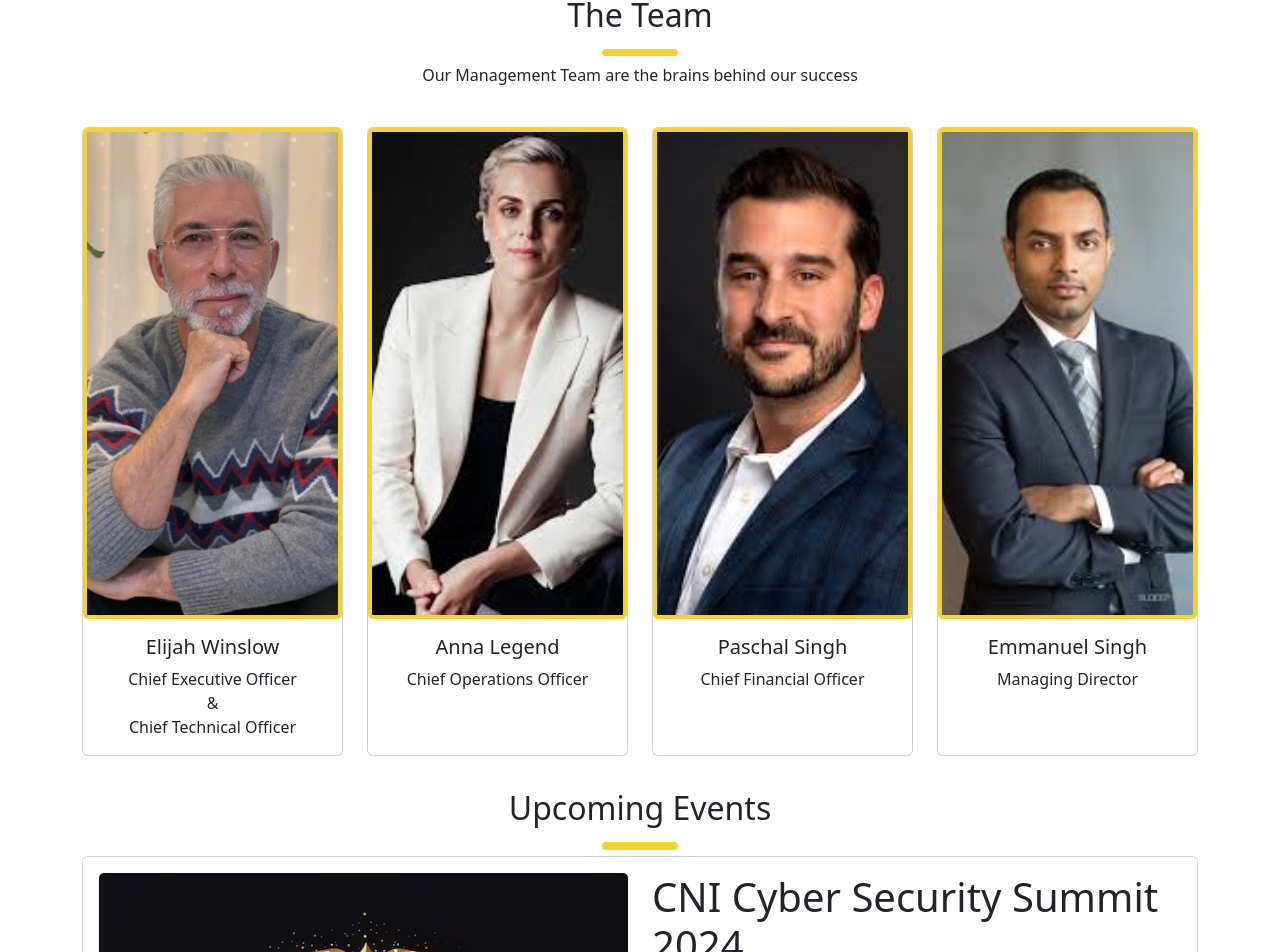
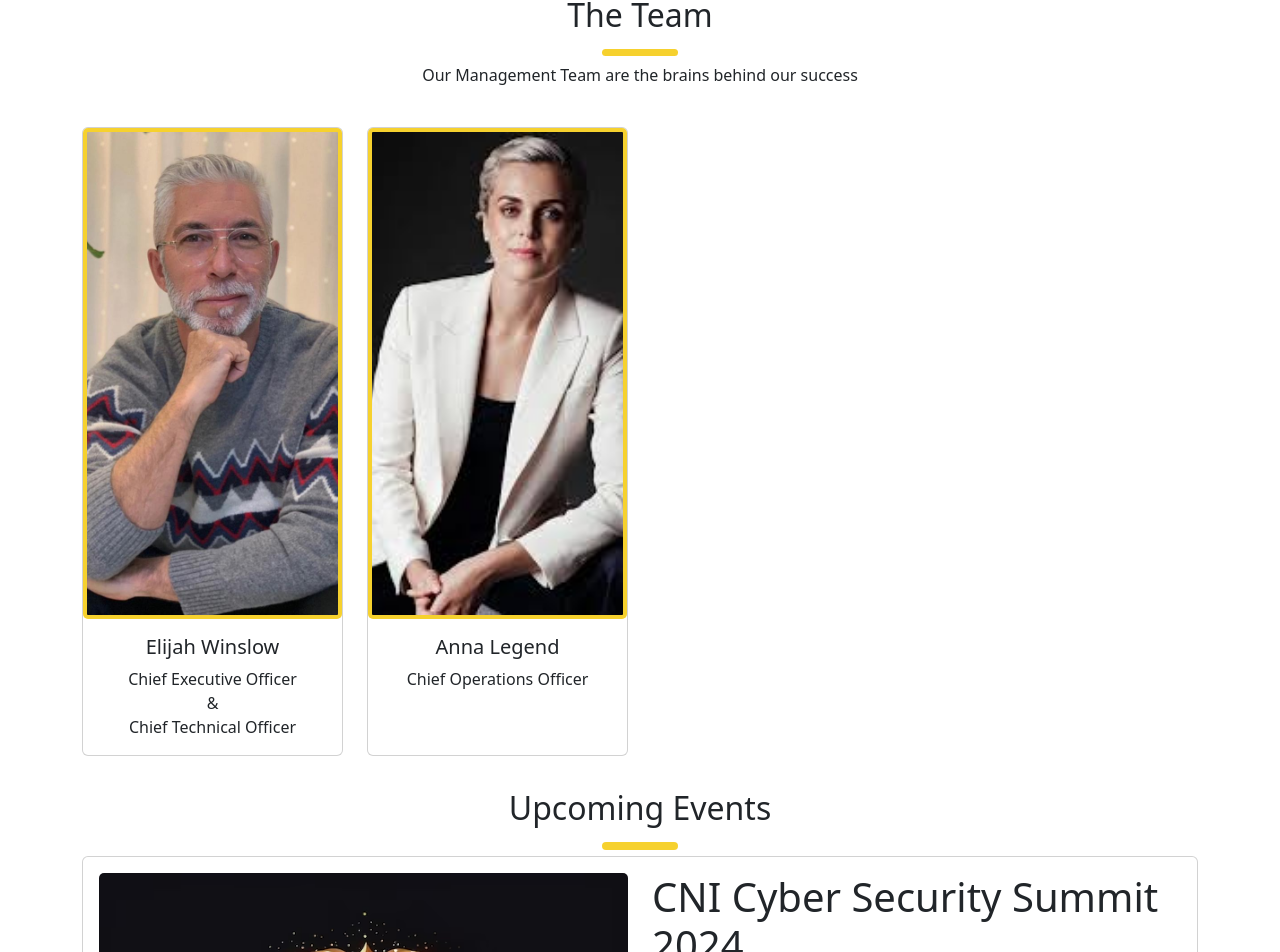
Before and after one commit to n-s-iroagba/consultancy, a React (Create React App) app in the folder client/: page / in a window 1280 px wide. Shown: the part 2674-3626 px from the top of the page. Built offline with nearby package versions, Linux system fonts and the light colour scheme.

Commit message:
change name

```diff
--- a/client/src/components/Team.tsx
+++ b/client/src/components/Team.tsx
@@ -29,20 +29,7 @@ const Team: React.FC = () => {
     image:team1
 
   },
-  {
-    name: 'Paschal Singh',
-    position: 'Chief Financial Officer',
-    position2:'',
-    image:team2
-
-  }
-  ,{
-    name: 'Emmanuel Singh',
-    position: 'Managing Director',
-    position2:'',
-    image:team3
-
-  }]
+ ]
   return (
     <Container>
      <div className='d-flex flex-column justify-content-center align-items-center py-4'>
```
